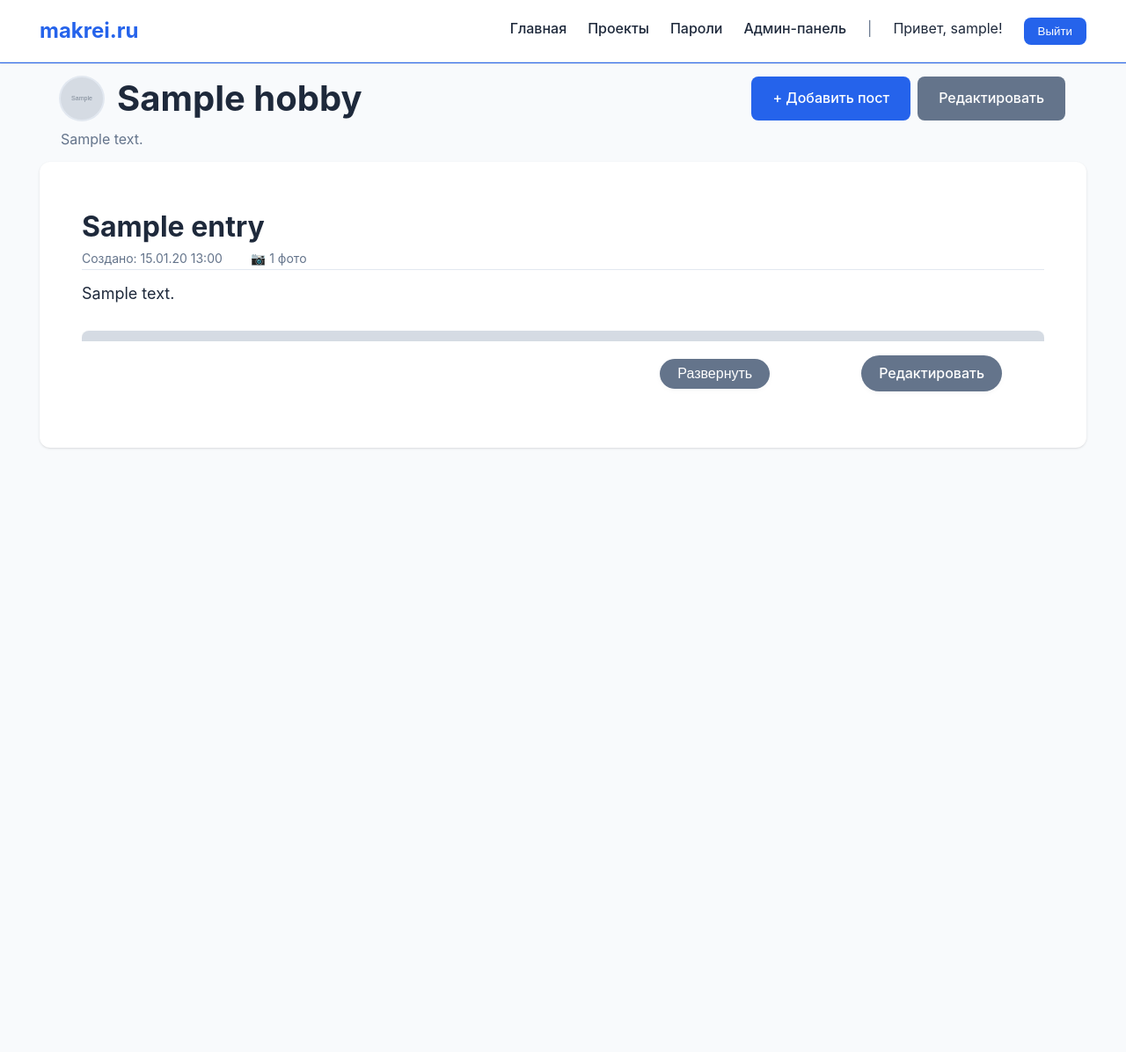
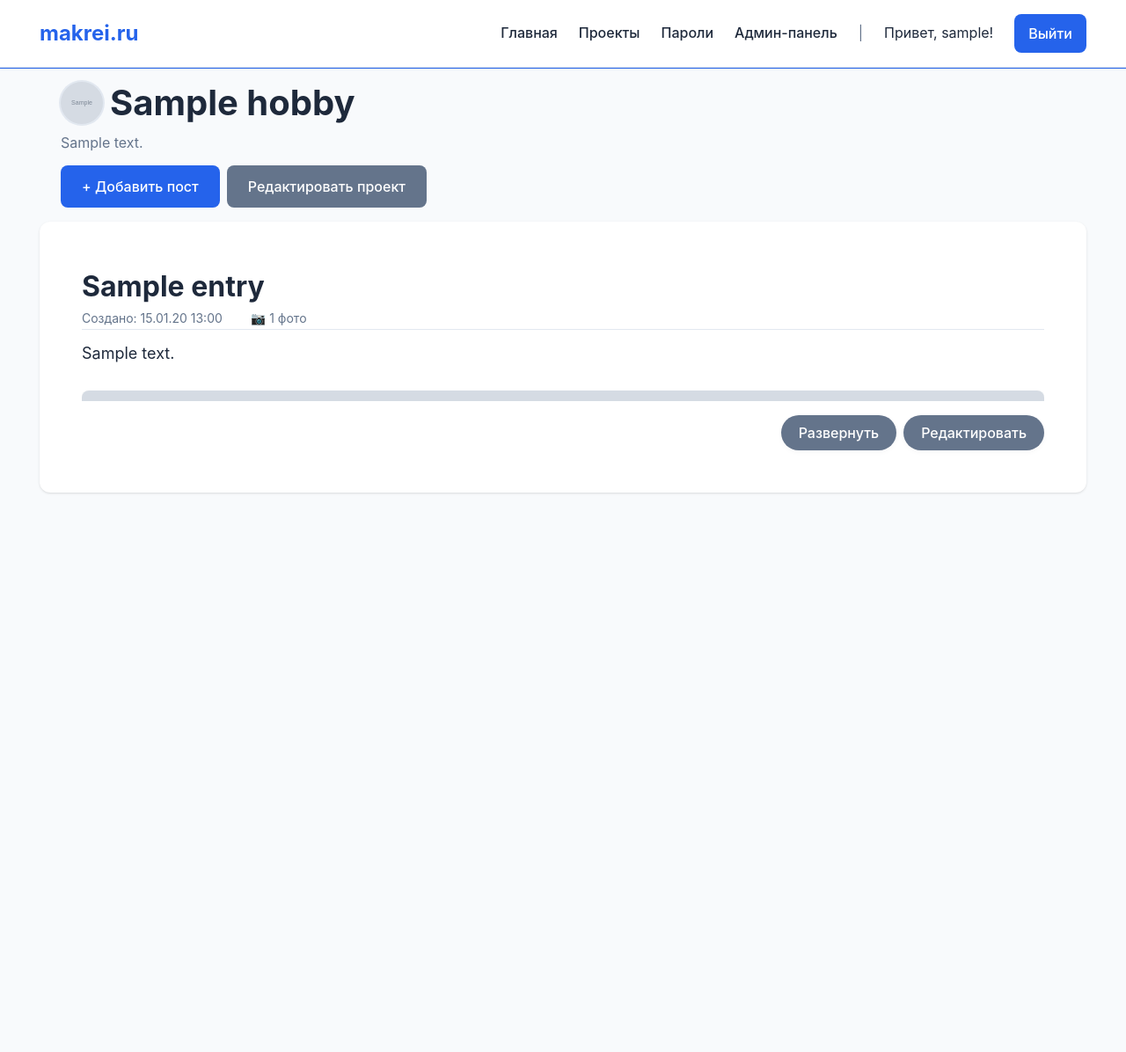
Before and after one commit to makreevds/makrei_online, a Django app: a page that uses templates/hobbies/hobby_detail.html in a window 1280 px wide. Shown: the top 1196 px of the page at 88% size. Run offline with Django 5.2, Linux system fonts and the light colour scheme; a user stored in the database is signed in; tables that the repository leaves empty hold one stand-in row (values such as "Sample post"); grey boxes marked "Sample" are stand-in pictures.

Commit message:
Refactor password management to remove email field and streamline forms
- Removed the email field from the PasswordEntry model, admin interface, and forms to simplify password management.
- Updated related templates to reflect the removal of the email field, ensuring a cleaner user experience.
- Enhanced CSS for better button styling and layout adjustments in password-related views.

```diff
--- a/passwords/admin.py
+++ b/passwords/admin.py
@@ -7,14 +7,14 @@ from .models import PasswordEntry
 class PasswordEntryAdmin(admin.ModelAdmin):
     """Административный интерфейс для записей паролей."""
 
-    list_display = ['service', 'user', 'login', 'email', 'created_at', 'updated_at']
+    list_display = ['service', 'user', 'login', 'created_at', 'updated_at']
     list_filter = ['created_at', 'updated_at', 'user']
-    search_fields = ['service', 'login', 'email', 'user__username']
+    search_fields = ['service', 'login', 'user__username']
     readonly_fields = ['created_at', 'updated_at', 'password_encrypted']
 
     fieldsets = (
         ('Основная информация', {
-            'fields': ('user', 'service', 'login', 'email')
+            'fields': ('user', 'service', 'login')
         }),
         ('Пароль', {
             'fields': ('password_encrypted',),
--- a/static/style.css
+++ b/static/style.css
@@ -103,6 +103,7 @@ header {
 .nav-links {
     display: flex;
     gap: 1.5rem;
+    align-items: center;
 }
 
 .nav-links a {
@@ -152,6 +153,12 @@ h3 {
     transition: background-color 0.2s;
     border: none;
     cursor: pointer;
+    box-sizing: border-box;
+    line-height: 1.5;
+    font-size: 1rem;
+    font-family: inherit;
+    vertical-align: middle;
+    min-height: 2.75rem;
 }
 
 .btn:hover {
@@ -284,6 +300,12 @@ h3 {
 
 .hobby-header-content {
     display: flex;
+    flex-direction: row;
+    gap: 0.5rem;
+}
+
+.hobby-title-container {
+    display: flex;
     align-items: center;
     gap: 1rem;
 }
@@ -306,9 +329,21 @@ h3 {
 .hobby-description-full {
     font-size: 1rem;
     color: var(--text-light);
-    margin-bottom: 0rem;
+    margin-bottom: 0.75rem;
     margin-top: 0.75rem;
     line-height: 1.2;
+}
+
+.hobby-actions {
+    display: flex;
+    gap: 0.5rem;
+    margin-top: 1rem;
+    flex-wrap: wrap;
+}
+
+.btn-edit-project {
+    background-color: var(--secondary-color);
+    color: white;
 }
 
 .hobby-meta-large {
@@ -507,7 +542,7 @@ h3 {
     border: none;
     color: var(--primary-color);
     cursor: pointer;
-    margin: 0 3rem 1rem 3rem;
+    margin: 0;
     font-size: 1rem;
     font-weight: 500;
     padding: 0;
@@ -903,12 +996,27 @@ footer {
     .form-actions .btn {
         width: 100%;
     }
+
+    .btn-toggle-password,
+    .btn-sm {
+        font-size: 0.875rem;
+        padding: 0.375rem 0.75rem;
+        min-width: 7rem;
+        min-height: 2rem;
+        white-space: nowrap;
+        text-align: center;
+    }
 }
 
 .expand-btn-container {
     display: flex;
     justify-content: flex-end;
+    align-items: center;
+    gap: 0.5rem;
     margin-top: 0.5rem;
+    flex-wrap: wrap;
+    width: 100%;
+    max-width: 100%;
 }
 
 .btn-expand-entry.toggle-btn {
@@ -925,6 +1033,11 @@ footer {
     text-decoration: none;
     outline: none;
     display: inline-block;
+    box-sizing: border-box;
+    line-height: 1.5;
+    min-height: 2.5rem;
+    vertical-align: middle;
+    font-family: inherit;
 }
 
 .btn-expand-entry.toggle-btn:hover,
--- a/templates/hobbies/hobby_detail.html
+++ b/templates/hobbies/hobby_detail.html
@@ -5,21 +5,21 @@
 
 {% block content %}
 <div class="hobby-detail-header">
-    <div class="hobby-header-content" style="display: flex; justify-content: space-between; align-items: center;">
-        <div style="display: flex; align-items: center; gap: 1rem;">
-            {% if hobby.image %}
-            <img src="{{ hobby.image.url }}" alt="{{ hobby.title }}" class="project-avatar">
-            {% endif %}
-            <h1 style="margin: 0;">{{ hobby.title }}</h1>
-        </div>
-        <div style="display: flex; gap: 0.5rem;">
-            <a href="{% url 'hobbies:entry_create' hobby.slug %}" class="btn btn-primary">+ Добавить пост</a>
-            <a href="{% url 'hobbies:update' hobby.slug %}" class="btn" style="background-color: var(--secondary-color); color: white;">Редактировать</a>
+    <div class="hobby-header-content">
+        {% if hobby.image %}
+        <img src="{{ hobby.image.url }}" alt="{{ hobby.title }}" class="project-avatar">
+        {% endif %}
+        <div class="hobby-title-container">
+            <h1>{{ hobby.title }}</h1>
         </div>
     </div>
     {% if hobby.description %}
     <p class="hobby-description-full">{{ hobby.description }}</p>
     {% endif %}
+    <div class="hobby-actions">
+        <a href="{% url 'hobbies:entry_create' hobby.slug %}" class="btn btn-primary">+ Добавить пост</a>
+        <a href="{% url 'hobbies:update' hobby.slug %}" class="btn btn-edit-project">Редактировать проект</a>
+    </div>
 </div>
 
 {% if entries %}
@@ -47,7 +47,7 @@
             <div class="entry-content collapsed">
                 {% render_content_with_images entry.content entry.images.all %}
             </div>
-            <div class="expand-btn-container" style="display: flex; gap: 0.5rem; align-items: center;">
+            <div class="expand-btn-container">
                 <button type="button" class="btn-expand-entry toggle-btn" style="display: none;">
                     Развернуть
                 </button>
--- a/templates/passwords/password_list.html
+++ b/templates/passwords/password_list.html
@@ -84,7 +84,6 @@
             <tr>
                 <th>Сервис</th>
                 <th>Логин</th>
-                <th>Email</th>
                 <th>Пароль</th>
                 <th>Действия</th>
             </tr>
@@ -94,7 +93,6 @@
             <tr>
                 <td><strong>{{ entry.service }}</strong></td>
                 <td>{{ entry.login }}</td>
-                <td>{{ entry.email|default:"—" }}</td>
                 <td>
                     {% if entry.id in decrypted_passwords %}
                     <code class="password-display" data-password="{{ decrypted_passwords|get_item:entry.id }}">
@@ -118,7 +116,7 @@
             </tr>
             {% empty %}
             <tr>
-                <td colspan="5" class="empty-state">Пароли не найдены. <a href="{% url 'passwords:create' %}">Добавьте первый пароль</a>.</td>
+                <td colspan="4" class="empty-state">Пароли не найдены. <a href="{% url 'passwords:create' %}">Добавьте первый пароль</a>.</td>
             </tr>
             {% endfor %}
         </tbody>
```
Also changed, not shown: other parts of static/style.css (+73 -5 lines), passwords/forms.py (+1 -6 lines), passwords/models.py (+0 -9 lines), templates/passwords/password_form.html (+0 -9 lines), passwords/migrations/0003_remove_email_field.py (added).
